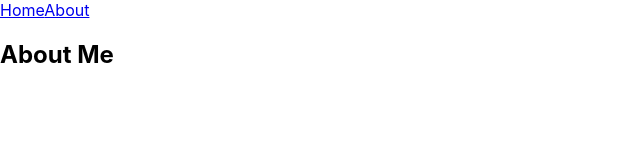
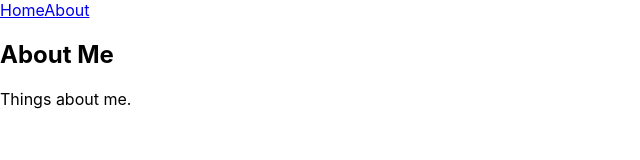
Before and after one commit to JMAdsit/personal-site, a React (Create React App) app: page /about in a window 1280 px wide. Shown: the top 160 px of the page, without its empty margins (0-640 px from the left). Built offline with nearby package versions, Linux system fonts and the light colour scheme.

Commit message:
add card component for main page display

```diff
--- /dev/null
+++ b/src/components/MainCard.js
@@ -0,0 +1,14 @@
+import React from "react";
+
+function MainCard({title, body}) {
+    return <div>
+        <h2>
+            {title}
+        </h2>
+        <p>
+            {body}
+        </p>
+    </div>
+}
+
+export default MainCard;
--- a/src/pages/About.js
+++ b/src/pages/About.js
@@ -1,9 +1,14 @@
 import React from "react";
+import MainCard from "../components/MainCard";
 
 function About() {
-    return <div>
-        <h2>About Me</h2>
-    </div>
+    let title = "About Me";
+    let body = "Things about me.";
+
+    return <MainCard
+        title={title}
+        body={body}
+    />
 }
 
 export default About;
```
